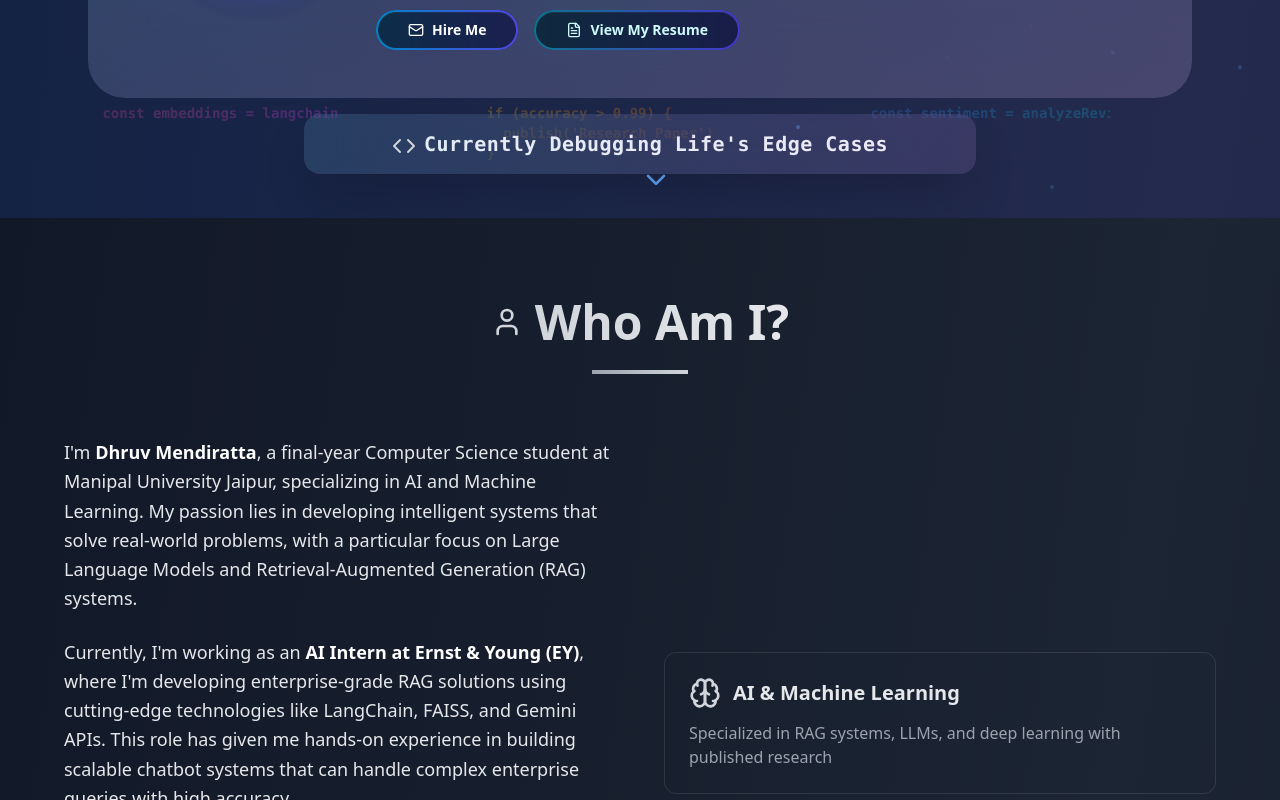
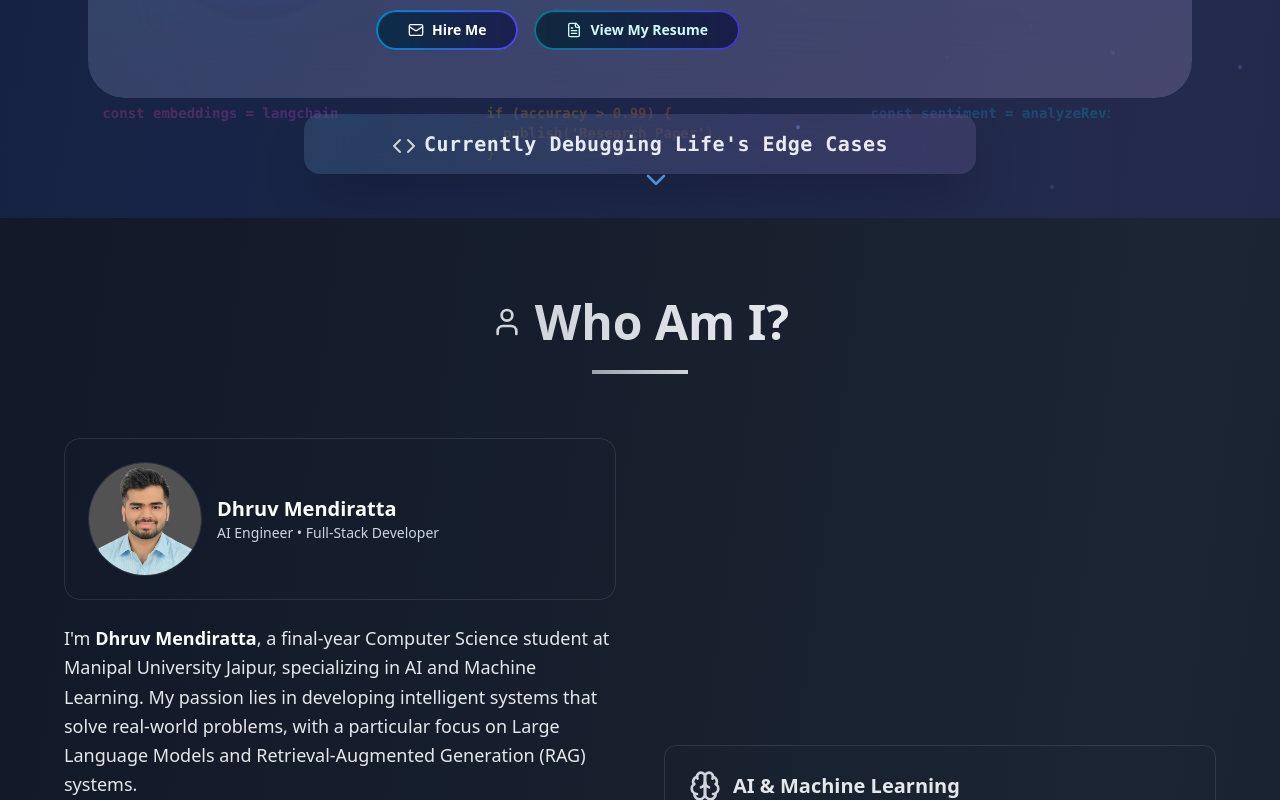
Before and after one commit to dhruvm-18/dhruv-portfolio, a React (Vite) app: page / in a window 1280 px wide. Shown: the part 422-1222 px from the top of the page. Built offline with nearby package versions, Linux system fonts and the light colour scheme.

Commit message:
Who Am i

```diff
--- a/src/pages/Index.tsx
+++ b/src/pages/Index.tsx
@@ -708,6 +708,15 @@ const Index = () => {
                 duration={0.8}
                 reducedMotion={prefersReducedMotion}
               >
+              <div className={`${cardClasses} rounded-2xl border p-4 md:p-6 mb-6 flex items-center gap-4 backdrop-blur-2xl`}>
+                <div className="relative w-20 h-20 md:w-28 md:h-28 rounded-full overflow-hidden ring-1 ring-white/10">
+                  <img src={dhruvProfilePic} alt="Dhruv Mendiratta" className="w-full h-full object-cover" />
+                </div>
+                <div className="flex-1">
+                  <div className={`${isDarkMode ? 'text-white' : 'text-gray-900'} text-lg md:text-xl font-semibold`}>Dhruv Mendiratta</div>
+                  <div className={`${isDarkMode ? 'text-slate-300' : 'text-gray-600'} text-sm`}>AI Engineer • Full‑Stack Developer</div>
+                </div>
+              </div>
               <p className={`text-lg leading-relaxed mb-6 ${isDarkMode ? 'text-gray-200' : 'text-gray-800'}`}>
                 I'm <span className="font-semibold text-white dark:text-white">Dhruv Mendiratta</span>, a final-year Computer Science student at Manipal University Jaipur, specializing in AI and Machine Learning. My passion lies in developing intelligent systems that solve real-world problems, with a particular focus on Large Language Models and Retrieval-Augmented Generation (RAG) systems.
               </p>
```
